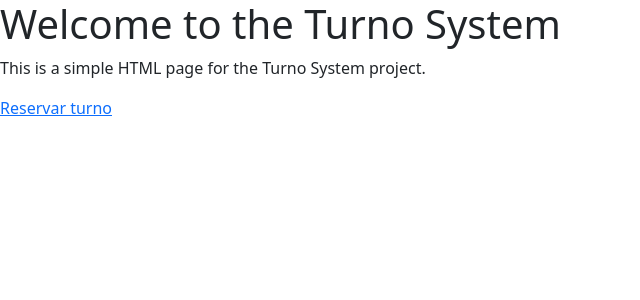
After one commit to Marianortega11/SistemaTurnos, a Flask app: page /turnos/ in a window 1280 px wide. The commit adds this page. Shown: the top 300 px of the page, without its empty margins (0-640 px from the left). Run offline with Flask 3, Linux system fonts and the light colour scheme; some libraries are stand-ins or nearby versions.

Commit message:
algunos templates, controllers y crud

```diff
--- a/app.py
+++ b/app.py
@@ -1,5 +1,12 @@
 from src.web._init_ import create_app
 from config.config import Config
+from flask import Flask, send_from_directory
+
+app = Flask(__name__, static_folder="static", template_folder="static")
+
+@app.route('/')
+def index():
+    return send_from_directory(app.template_folder, 'index.html')
 
 app = create_app(Config)
 
--- a/src/web/_init_.py
+++ b/src/web/_init_.py
@@ -3,6 +3,7 @@ from flask_session import Session
 from config import database
 from config.database import db
 from src.web import command, route
+from flask_cors import CORS
 
 session = Session()
 
--- /dev/null
+++ b/src/web/controllers/turno.py
@@ -0,0 +1,16 @@
+from datetime import datetime
+from flask import Blueprint, flash, redirect, session,url_for
+from flask import render_template
+
+bp = Blueprint('turno', __name__, url_prefix='/turnos')
+
+@bp.route("/")
+def index():
+    return render_template("turnos/index.html")
+
+    """
+    Este es el create pero le puse reservar
+    """
+@bp.route("/reservar")
+def reservar():
+    return render_template("turnos/reservar.html")
--- a/src/web/route.py
+++ b/src/web/route.py
@@ -1,8 +1,10 @@
 from flask import Blueprint, render_template
 from config.config import env
 from config.database import db
-
+from src.web.controllers.turno import bp as turno_bp
 def register(app):
     @app.route("/")
     def home():
         return render_template("index.html")
+
+    app.register_blueprint(turno_bp)
--- /dev/null
+++ b/src/web/templates/turnos/index.html
@@ -0,0 +1,21 @@
+<!doctype html>
+<html lang="en">
+  <head>
+    <meta charset="utf-8">
+    <meta name="viewport" content="width=device-width, initial-scale=1">
+    <title>Bootstrap demo</title>
+    <script src="https://cdn.jsdelivr.net/npm/@popperjs/core@2.11.8/dist/umd/popper.min.js" integrity="sha384-I7E8VVD/ismYTF4hNIPjVp/Zjvgyol6VFvRkX/vR+Vc4jQkC+hVqc2pM8ODewa9r" crossorigin="anonymous"></script>
+    <script src="https://cdn.jsdelivr.net/npm/bootstrap@5.3.3/dist/js/bootstrap.min.js" integrity="sha384-0pUGZvbkm6XF6gxjEnlmuGrJXVbNuzT9qBBavbLwCsOGabYfZo0T0to5eqruptLy" crossorigin="anonymous"></script>
+        <link href="https://cdn.jsdelivr.net/npm/bootstrap@5.3.3/dist/css/bootstrap.min.css" rel="stylesheet" integrity="sha384-QWTKZyjpPEjISv5WaRU9OFeRpok6YctnYmDr5pNlyT2bRjXh0JMhjY6hW+ALEwIH" crossorigin="anonymous">
+  </head>
+<body>
+    <h1>Welcome to the Turno System</h1>
+    <p>This is a simple HTML page for the Turno System project.</p>
+    <script src="https://www.mercadopago.com.ar/integrations/v1/web-payment-checkout.js"
+      data-preference-id="825059558-6fc635cd-f90b-4c7f-8b10-653a442510a7" data-source="button">
+    </script>
+    <script src="https://cdn.jsdelivr.net/npm/bootstrap@5.3.3/dist/js/bootstrap.bundle.min.js" integrity="sha384-YvpcrYf0tY3lHB60NNkmXc5s9fDVZLESaAA55NDzOxhy9GkcIdslK1eN7N6jIeHz" crossorigin="anonymous"></script>
+
+    <a href="{{ url_for('turno.reservar')}}" aria-label="Reservar turno">Reservar turno</a>
+</body>
+</html>
```
Also changed, not shown: src/model/Turno.py (+22 -0 lines), src/web/templates/index.html (+6 -2 lines), src/web/templates/turnos/reservar.html (added, +12 -0 lines).
